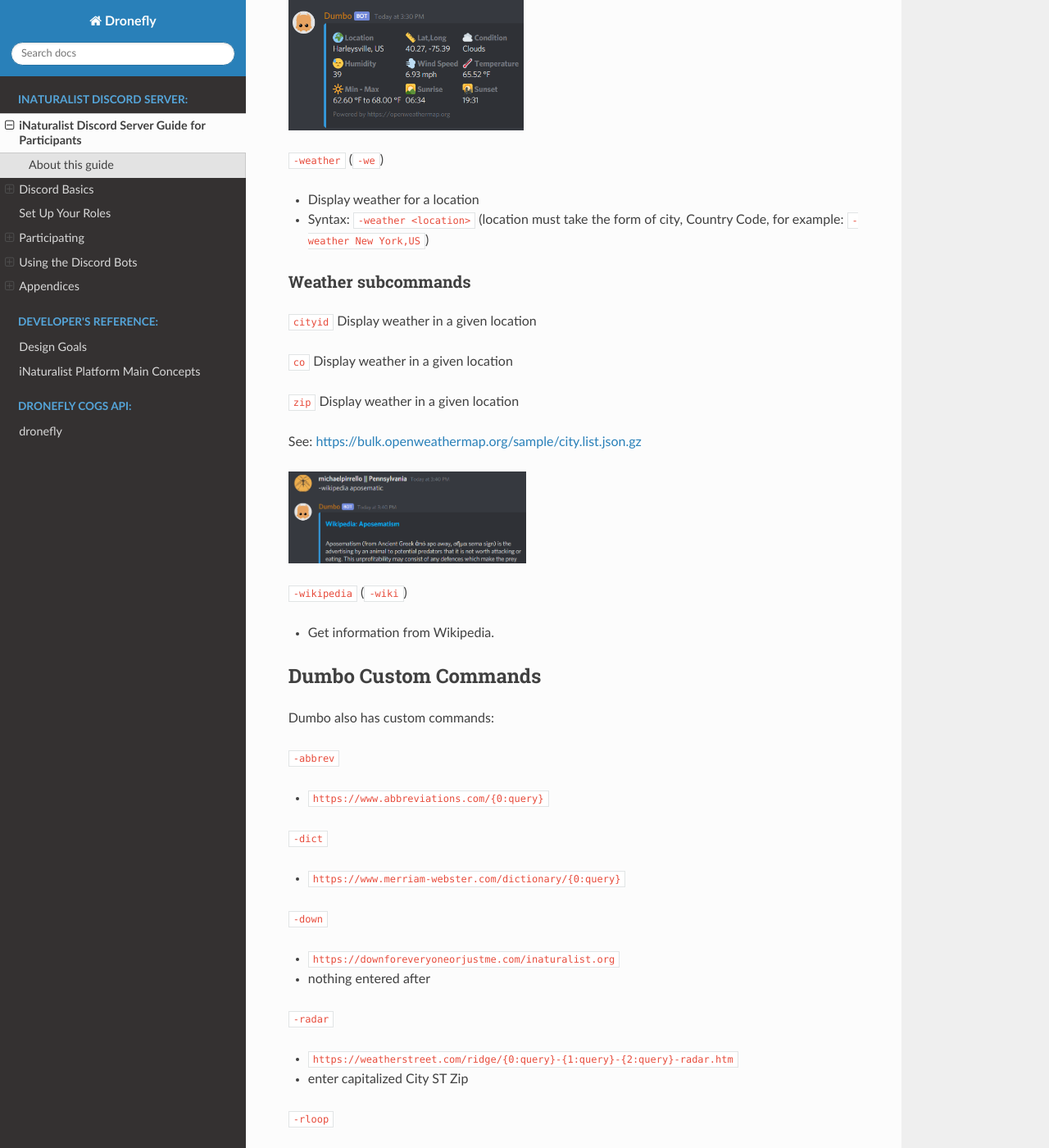
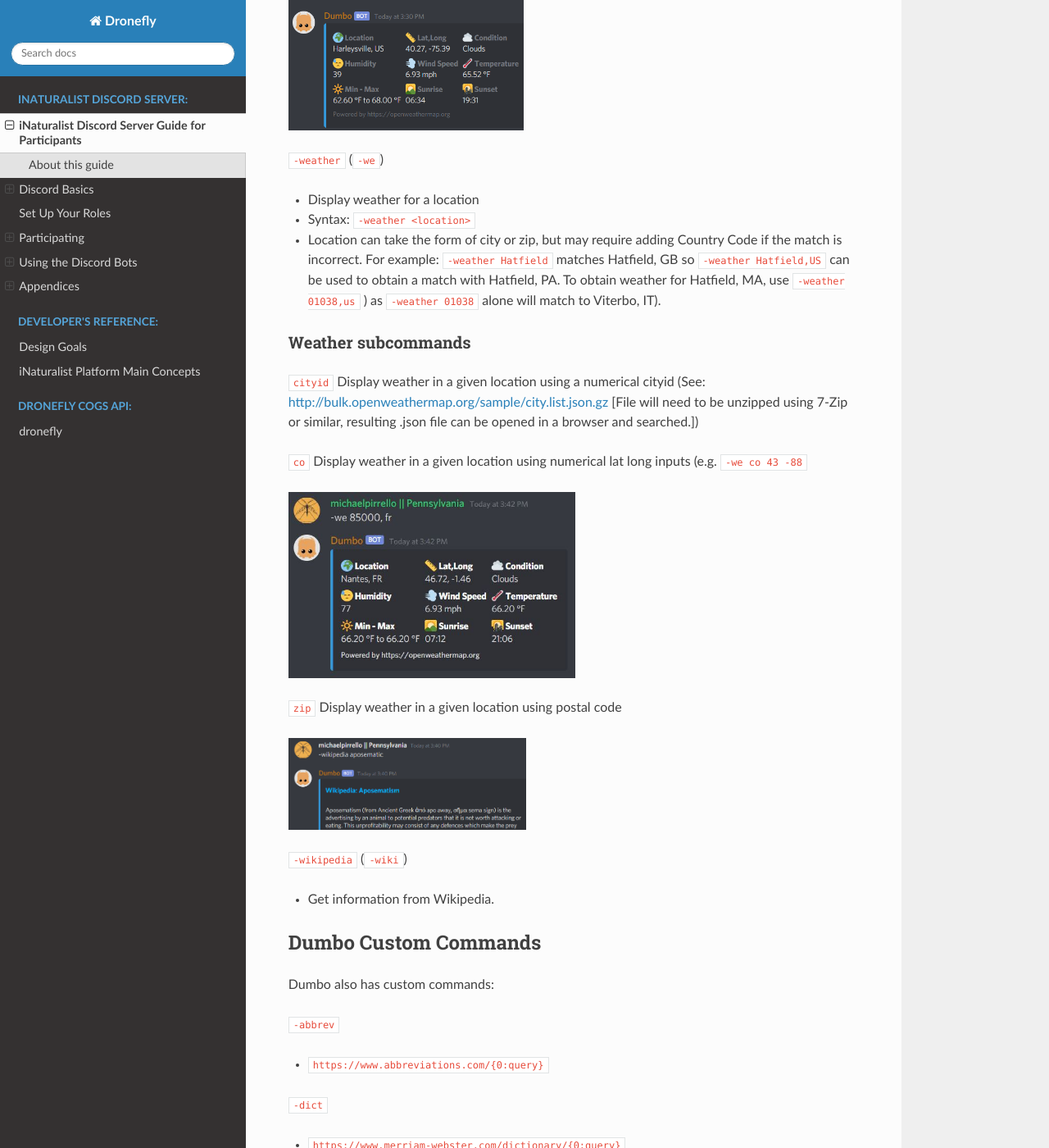
Before and after one commit to dronefly-garden/dronefly-doc, a Sphinx documentation site: the page built from docs/guide_for_participants.rst, in a window 1280 px wide and 1400 px high, scrolled down 25313 px. Shown: the whole window at 82% size. Built offline with Sphinx 7.4.7 and the Read the Docs theme 2.0.0, drawn with Linux system fonts in a browser that asks for light colours.

Commit message:
Update guide_for_participants.rst
Updated -weather section

```diff
--- a/docs/guide_for_participants.rst
+++ b/docs/guide_for_participants.rst
@@ -813,19 +813,20 @@
 ``-weather`` (``-we``)
 
 - Display weather for a location
-- Syntax: ``-weather <location>`` (location must take the form of city,
-  Country Code, for example: ``-weather New York,US``)
+- Syntax: ``-weather <location>``
+- Location can take the form of city or zip, but may require adding Country Code if the match is incorrect. For example: ``-weather Hatfield`` matches Hatfield, GB so ``-weather Hatfield,US`` can be used to obtain a match with Hatfield, PA. To obtain weather for Hatfield, MA, use ``-weather 01038,us`` ) as ``-weather 01038`` alone will match to Viterbo, IT).
 
 Weather subcommands
 ^^^^^^^^^^^^^^^^^^^
 
-``cityid`` Display weather in a given location
+``cityid`` Display weather in a given location using a numerical cityid
+(See: http://bulk.openweathermap.org/sample/city.list.json.gz [File will need to be unzipped using 7-Zip or similar, resulting .json file can be opened in a browser and searched.])
 
-``co`` Display weather in a given location
+``co`` Display weather in a given location using numerical lat long inputs (e.g. ``-we co 43 -88``
 
-``zip`` Display weather in a given location
+|image72|
 
-See: https://bulk.openweathermap.org/sample/city.list.json.gz
+``zip`` Display weather in a given location using postal code
 
 |image42|
 
@@ -1250,4 +1251,7 @@
 .. |image71| image:: ./Pictures/bonapkey.jpg
    :width: 4.76in
    :height: 1.54in
+.. |image72| image:: ./Pictures/frenchweather.jpg
+   :width: 3.65in
+   :height: 2.36in
 .. |backtick| unicode:: 0x60 .. Workaround vscode syntax highlighting glitch
```
